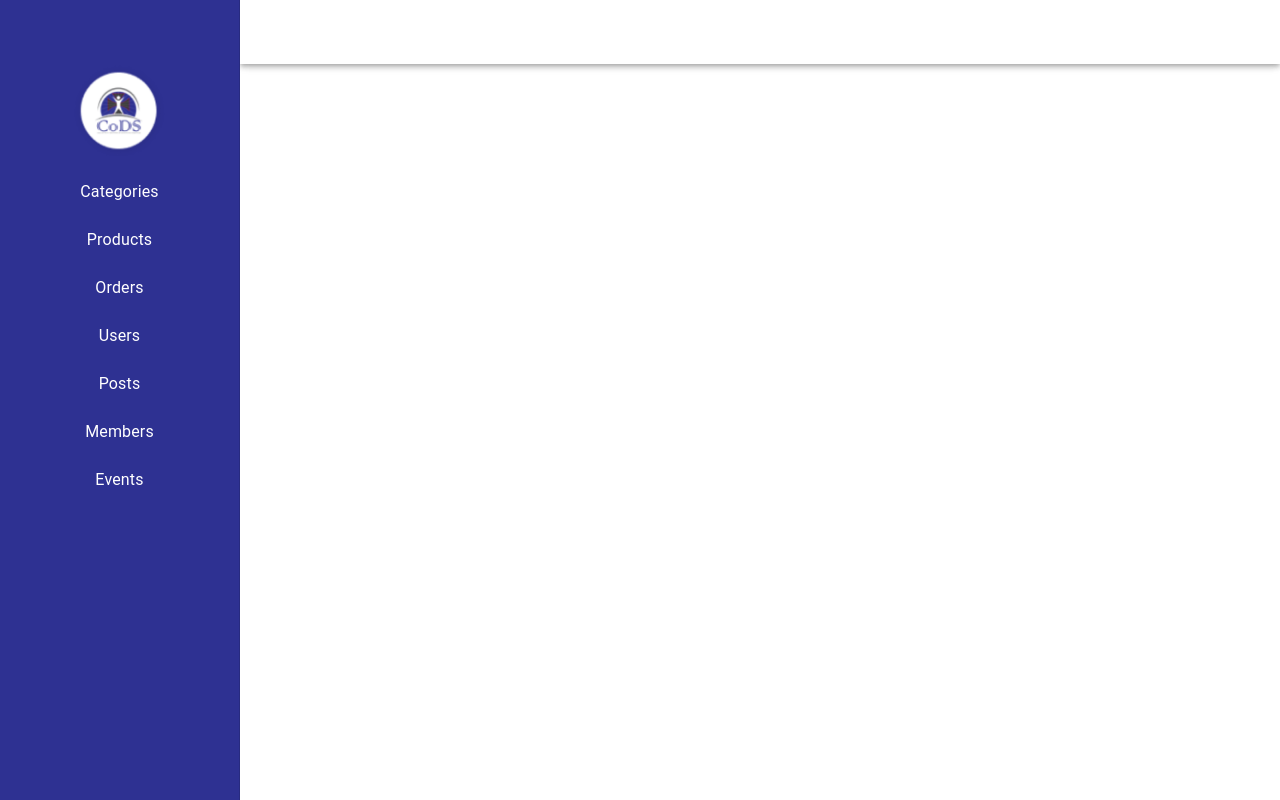
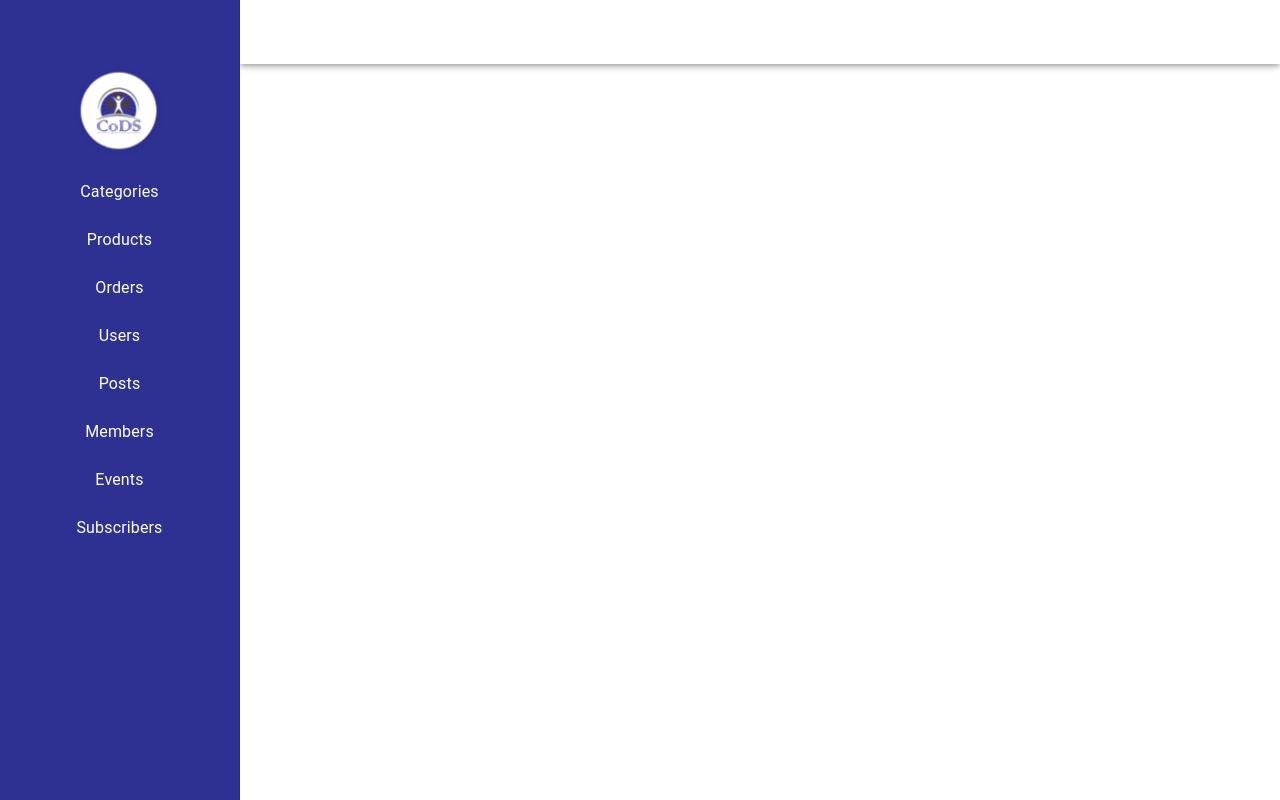
Before and after one commit to noierrdev/cods-land-admin-frontend, a React (Create React App) app: page /admin in a window 1280 px wide. Built offline with nearby package versions, Linux system fonts and the light colour scheme; no server answers.

Commit message:
subscribers

```diff
--- a/src/layouts/Frame.js
+++ b/src/layouts/Frame.js
@@ -179,6 +179,24 @@ export default function FrameLayout(props) {
                         </ListItemButton>
                     )}
                 </ListItem>
+                <ListItem disablePadding>
+                    {pathname==('/admin/subscribers')?(
+                        <Fab style={{width:"90%",marginLeft:"auto",marginRight:"auto"}} variant='extended' >Subscribers</Fab>
+                    ):(
+                        <ListItemButton onClick={e=>navigate('/admin/subscribers')} >
+                            <ListItemText style={{textAlign:"center"}} primary={`Subscribers`} />
+                        </ListItemButton>
+                    )}
+                </ListItem>
+                {/* <ListItem disablePadding>
+                    {pathname==('/admin/newsletters')?(
+                        <Fab style={{width:"90%",marginLeft:"auto",marginRight:"auto"}} variant='extended' >Newsletters</Fab>
+                    ):(
+                        <ListItemButton onClick={e=>navigate('/admin/newsletters')} >
+                            <ListItemText style={{textAlign:"center"}} primary={`Newsletters`} />
+                        </ListItemButton>
+                    )}
+                </ListItem> */}
                 {/* <ListItem disablePadding>
                     {pathname==('/admin/posts/categories')?(
                         <Fab style={{width:"90%",marginLeft:"auto",marginRight:"auto"}} variant='extended' >Post Categories</Fab>
--- /dev/null
+++ b/src/pages/subscribers/index.js
@@ -0,0 +1,100 @@
+import React from 'react'
+import {
+    Avatar, Fab, IconButton, Typography,
+    Dialog, DialogTitle, DialogContent, DialogActions
+} from "@mui/material"
+import MyDataTable from '../../components/datagrid/MyDataTable'
+import { AddOutlined, BlockOutlined, CheckOutlined, DeleteOutlined, CategoryOutlined, UploadOutlined, PlusOneOutlined, Delete } from "@mui/icons-material"
+import axios from 'axios'
+import {BACKEND_URL} from '../../AppConfigs'
+import Confirm from '../../components/general/Confirm'
+import { useNavigate } from 'react-router-dom'
+
+const AdminSubscribersPage=props=>{
+    const [PageData,setPageData]=React.useState(null)
+    const [DeleteCategory,setDeleteCategory]=React.useState(null)
+    const [UploadModal,setUploadModal]=React.useState(false);
+    const [AddModal,setAddModal]=React.useState(false);
+    const [DeleteAllModal,setDeleteAllModal]=React.useState(false);
+    const navigate=useNavigate();
+    const getPageData=(page,pagesize)=>{
+        axios.post(`${BACKEND_URL}/subscribers/page`,{
+            page,pagesize
+        },{
+            headers:{
+                token:sessionStorage.getItem('token')
+            }
+        })
+        .then(response=>{
+            if(response.data.status==="success"){
+                setPageData(response.data.data)
+            }
+        })
+    }
+    const headers=[
+        {
+            title:"",
+            component:row=><Avatar src={`${BACKEND_URL}/auth/avatars/${row.email}`} ></Avatar>
+        },
+        {
+            title:"Fullname",
+            body:"fullname"
+        },
+        {
+            title:"Email",
+            body:"email"
+        },
+        {
+            title:"Delete",
+            component:row=><IconButton onClick={e=>setDeleteCategory(row._id)} ><DeleteOutlined color='secondary' /></IconButton>
+        }
+    ]
+    return (
+        <>
+            <Typography variant="h3" component={'h3'} >Subscribers</Typography>
+            {/* <Fab sx={{margin:2}} color="primary" variant="extended" ><AddOutlined/>New Users</Fab> */}
+            <div>
+                <Fab sx={{margin:1}} onClick={e=>setAddModal(true)} variant="extended" color="primary" ><AddOutlined/>Add one</Fab>
+                <Fab sx={{margin:1}} onClick={e=>setUploadModal(true)} variant="extended" color="primary" ><UploadOutlined/>Upload CSV</Fab>
+                <Fab sx={{margin:1}} onClick={e=>setDeleteAllModal(true)} variant="extended" color="secondary" ><DeleteOutlined/>Delete All</Fab>
+            </div>
+            <MyDataTable onFetchData={(page,pagesize)=>getPageData(page,pagesize)} pagedata={PageData&&PageData.pagedata} pagesize={PageData&&PageData.pagesize} total={PageData&&PageData.totalNumbers} page={PageData&&PageData.page} headers={headers} />
+            <Confirm open={DeleteCategory?true:false} onOk={e=>setDeleteCategory(null)} onCancel={e=>setDeleteCategory(null)} />
+            <Dialog
+                fullWidth
+                aria-labelledby="alert-dialog-title"
+                aria-describedby="alert-dialog-description"
+                open={AddModal}
+                onClose={e=>setAddModal(false)}
+            >
+                <DialogTitle>
+                    Add subscriber
+                </DialogTitle>
+                <DialogContent>
+                </DialogContent>
+                <DialogActions>
+
+                </DialogActions>
+            </Dialog>
+            <Dialog
+                fullWidth
+                aria-labelledby="alert-dialog-title"
+                aria-describedby="alert-dialog-description"
+                open={UploadModal}
+                onClose={e=>setUploadModal(false)}
+            >
+                <DialogTitle>
+                    Upload CSV
+                </DialogTitle>
+                <DialogContent>
+                </DialogContent>
+                <DialogActions>
+
+                </DialogActions>
+            </Dialog>
+            <Confirm open={DeleteAllModal} onCancel={e=>setDeleteAllModal(false)} onOk={e=>{}} />
+        </>
+    )
+}
+
+export default AdminSubscribersPage
--- a/src/routes/index.js
+++ b/src/routes/index.js
@@ -72,6 +72,11 @@ const AppRoutes = (props)=>{
                     auth:true,
                     element:Loadable(React.lazy(()=>import('../pages/events')))(props),
                 },
+                {
+                    path:"subscribers",
+                    auth:true,
+                    element:Loadable(React.lazy(()=>import('../pages/subscribers')))(props),
+                },
             ]
         },
         {
```
